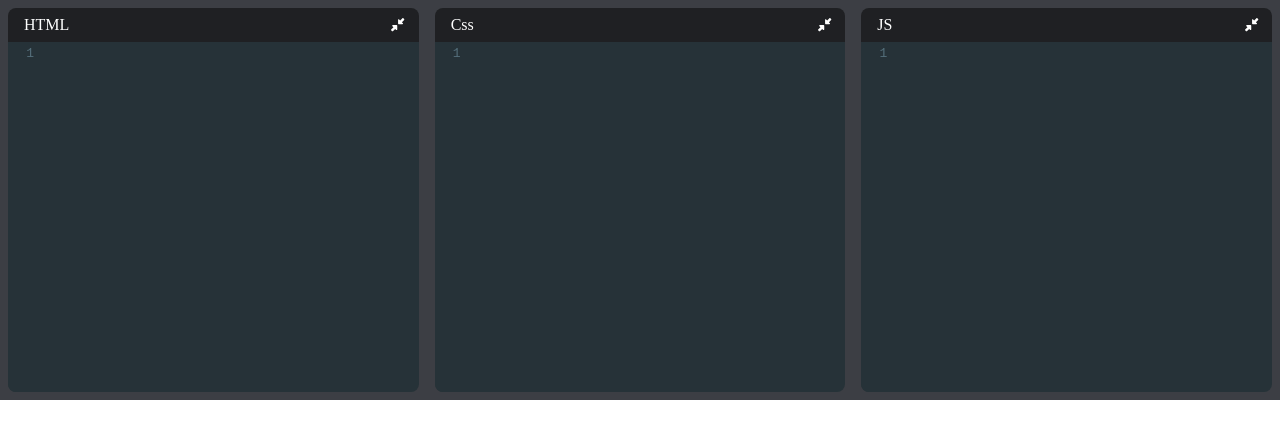
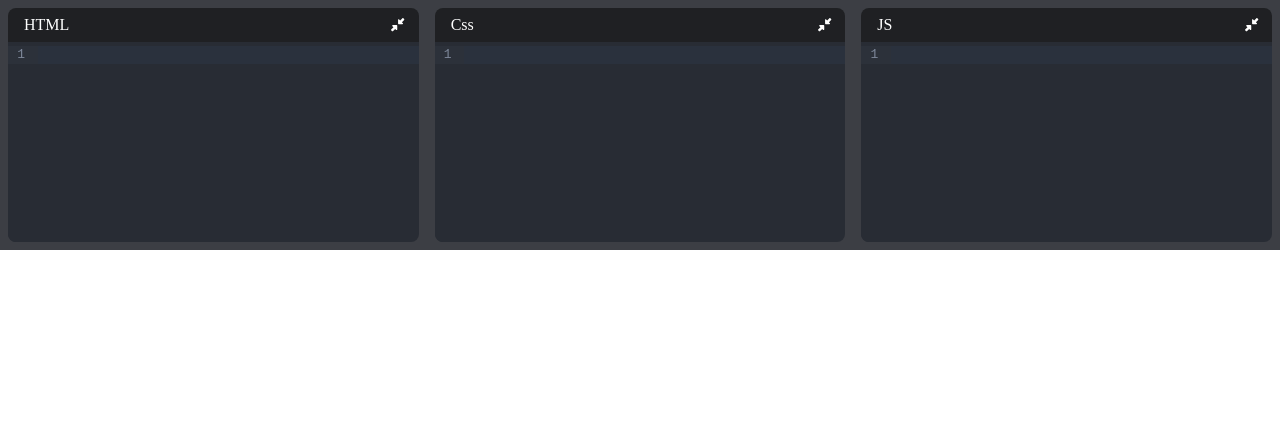
Before and after one commit to rajattiwari010/CODEPEN, a React app: page / in a window 1280 px wide. Built offline with nearby package versions, Linux system fonts and the light colour scheme.

Commit message:
second commit

```diff
--- a/src/component/Editor.js
+++ b/src/component/Editor.js
@@ -4,10 +4,10 @@ import 'codemirror/theme/material.css'
 import 'codemirror/mode/xml/xml'
 import 'codemirror/mode/javascript/javascript'
 import 'codemirror/mode/css/css'
-import { Controlled as ControlledEditor } from 'react-codemirror2'
+import CodeMirror from '@uiw/react-codemirror'
 import { FontAwesomeIcon } from '@fortawesome/react-fontawesome'
 import { faCompressAlt, faExpandAlt } from '@fortawesome/free-solid-svg-icons'
-
+import { javascript } from '@codemirror/lang-javascript';
 export default function Editor(props) {
 
     const [open, setOpen] = useState(true)
@@ -34,17 +34,14 @@ export default function Editor(props) {
                 > <FontAwesomeIcon icon={open ? faCompressAlt : faExpandAlt} />
                 </button>
             </div>
-            <ControlledEditor
-                onBeforeChange={handleChange}
+
+            <CodeMirror
                 value={value}
-                className="code-mirror-wrapper"
-                options={{
-                    lineWrapping: true,
-                    lint: true,
-                    mode: language,
-                    theme: 'material',
-                    lineNumbers: true
-                }}
+                height="200px"
+                className='code-mirror-wrapper'
+                theme="dark"
+                extensions={[javascript({ jsx: true })]}
+                onChange={onChange}
             />
         </div>
     )
--- a/src/index.css
+++ b/src/index.css
@@ -7,7 +7,7 @@ body {
 }
 
 .pane {
-    height: 50vh;
+
     display: flex;
 }
 
--- a/src/index.js
+++ b/src/index.js
@@ -3,9 +3,7 @@ import ReactDOM from 'react-dom';
 import './index.css';
 import App from './component/App';
 
-ReactDOM.render(
-  <React.StrictMode>
-    <App />
-  </React.StrictMode>,
-  document.getElementById('root')
-);
+import { createRoot } from 'react-dom/client';
+const container = document.getElementById('root');
+const root = createRoot(container); // createRoot(container!) if you use TypeScript
+root.render(<App tab="home" />);
```
Also changed, not shown: package.json (+7 -7 lines), 1 other file.
